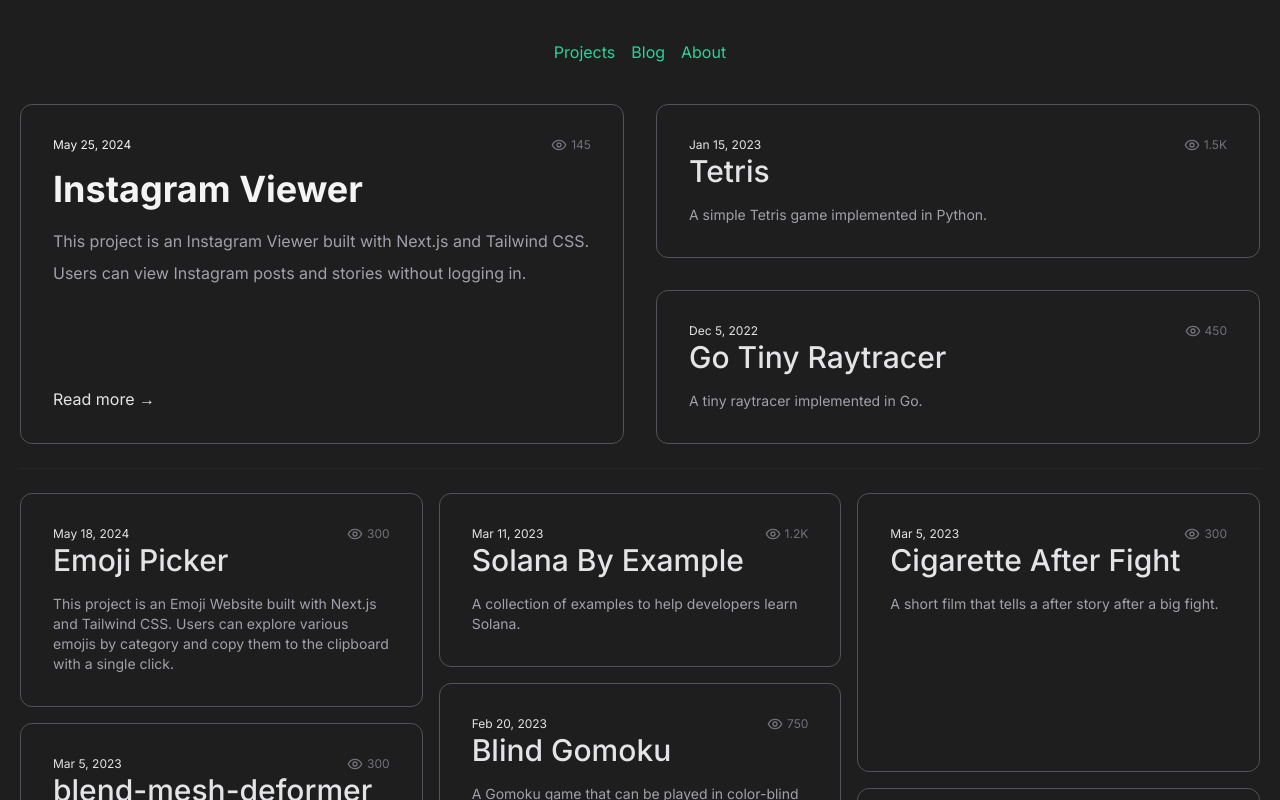
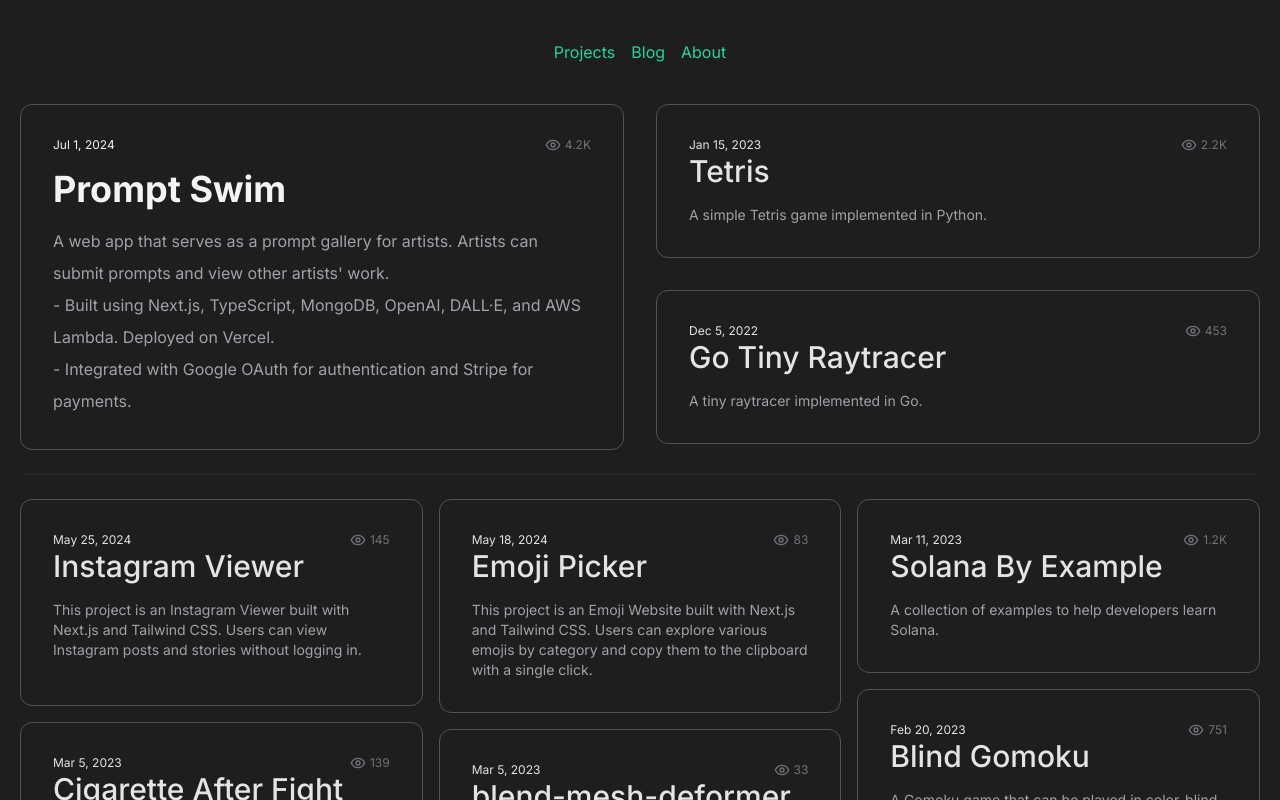
Before and after one commit to liang256/liangyu.dev, a Next.js app: page /projects in a window 1280 px wide. Shown: the top 800 px of the page. Built offline with nearby package versions, Linux system fonts and the light colour scheme.

Commit message:
add prompt-swim to projects

```diff
--- a/src/app/data/project-data.tsx
+++ b/src/app/data/project-data.tsx
@@ -7,7 +7,7 @@ export const projectsData: Project[] = [
       description: 'A simple Tetris game implemented in Python.',
       date: '2023-01-15',
       tags: ['Python'],
-      views: 1500,
+      views: 2201,
       type: 'hero',
       slug: 'tetris',
       link: "https://github.com/liang256/tetris",
@@ -19,7 +19,7 @@ export const projectsData: Project[] = [
       description: 'A Gomoku game that can be played in color-blind mode. Used socketio to implement real-time game play. Express server to handle game logic.',
       date: '2023-02-20',
       tags: ["React", "Node.js", "Express.js", "socket.io"],
-      views: 750,
+      views: 751,
       type: 'secondary',
       slug: 'blind-gomoku',
       link: "https://github.com/liang256/blind-gomoku-server",
@@ -31,7 +31,7 @@ export const projectsData: Project[] = [
       description: 'A tiny raytracer implemented in Go.',
       date: '2022-12-05',
       tags: ['Go'],
-      views: 450,
+      views: 453,
       type: 'secondary',
       slug: 'go-tiny-raytracer',
       published: true,
@@ -43,7 +43,7 @@ export const projectsData: Project[] = [
       description: 'A collection of examples to help developers learn Solana.',
       date: '2023-03-11',
       tags: ["Rust"],
-      views: 1200,
+      views: 1206,
       type: 'normal',
       slug: 'solana-by-example',
       published: true,
@@ -59,7 +59,7 @@ export const projectsData: Project[] = [
         "openai",
         "fpdf"
       ],
-      views: 650,
+      views: 652,
       type: 'normal',
       slug: 'crack-ats',
       published: true,
@@ -75,7 +75,7 @@ export const projectsData: Project[] = [
         "Flask",
         "Docker"
       ],
-      views: 920,
+      views: 1012,
       type: 'normal',
       slug: 'enso-executer',
       published: true,
@@ -99,7 +99,7 @@ export const projectsData: Project[] = [
       description: 'A short film that tells a after story after a big fight.',
       date: '2023-03-05',
       tags: ['animation'],
-      views: 300,
+      views: 139,
       type: 'normal',
       slug: 'cigarette-after-fight',
       published: true,
@@ -111,7 +111,7 @@ export const projectsData: Project[] = [
       description: 'Implement a blendshape node of Maya in C++',
       date: '2023-03-05',
       tags: ['C++', 'Maya'],
-      views: 300,
+      views: 33,
       type: 'normal',
       slug: 'bike-sharing',
       published: true,
@@ -123,7 +123,7 @@ export const projectsData: Project[] = [
       description: 'This project is an Emoji Website built with Next.js and Tailwind CSS. Users can explore various emojis by category and copy them to the clipboard with a single click.',
       date: '2024-05-18',
       tags: ['Next.js', 'Tailwind CSS', 'React'],
-      views: 300,
+      views: 83,
       type: 'normal',
       slug: 'emoji-picker',
       published: true,
@@ -140,5 +140,17 @@ export const projectsData: Project[] = [
       slug: 'instagram-viewer',
       published: true,
       link: "https://instaview.liangyu.dev"
-    }
+    },
+    {
+      id: '12',
+      title: 'Prompt Swim',
+      description: 'A web app that serves as a prompt gallery for artists. Artists can submit prompts and view other artists\' work.\n- Built using Next.js, TypeScript, MongoDB, OpenAI, DALL·E, and AWS Lambda. Deployed on Vercel.\n- Integrated with Google OAuth for authentication and Stripe for payments.',
+      date: '2024-07-01',
+      tags: ['Next.js', 'Tailwind CSS', 'React', 'TypeScript', 'MongoDB', 'OpenAI', 'DALL·E', 'AWS Lambda', 'Vercel', 'Google OAuth', 'Stripe'],
+      views: 4192,
+      type: 'normal',
+      slug: 'prompt-swim',
+      published: true,
+      link: "https://promptswim.com"
+    },
   ];
--- a/src/app/projects/page.tsx
+++ b/src/app/projects/page.tsx
@@ -6,7 +6,7 @@ import { Eye } from "lucide-react";
 import { projectsData } from "@/app/data/project-data";
 
 export default function Projects() {
-  const featured = projectsData.find((project) => project.slug === "instagram-viewer")!;
+  const featured = projectsData.find((project) => project.slug === "prompt-swim")!;
   const top2 = projectsData.find((project) => project.slug === "tetris")!;
   const top3 = projectsData.find((project) => project.slug === "go-tiny-raytracer")!;
   const sorted = projectsData
@@ -50,14 +50,15 @@ export default function Projects() {
                 >
                   {featured.title}
                 </h2>
-                <p className="mt-4 leading-8 duration-150 text-zinc-400 group-hover:text-zinc-300">
-                  {featured.description}
+                <p className="mt-4 leading-8 duration-150 text-zinc-400 group-hover:text-zinc-300"
+                dangerouslySetInnerHTML={{ __html: featured.description.replace(/\n/g, "<br/>") }}>
+                  {}
                 </p>
-                <div className="absolute bottom-4 md:bottom-8">
+                {/* <div className="absolute bottom-4 md:bottom-8">
                   <p className="hidden text-zinc-200 hover:text-zinc-50 lg:block">
                     Read more <span aria-hidden="true">&rarr;</span>
                   </p>
-                </div>
+                </div> */}
               </article>
             </Link>
           </Card>
```
